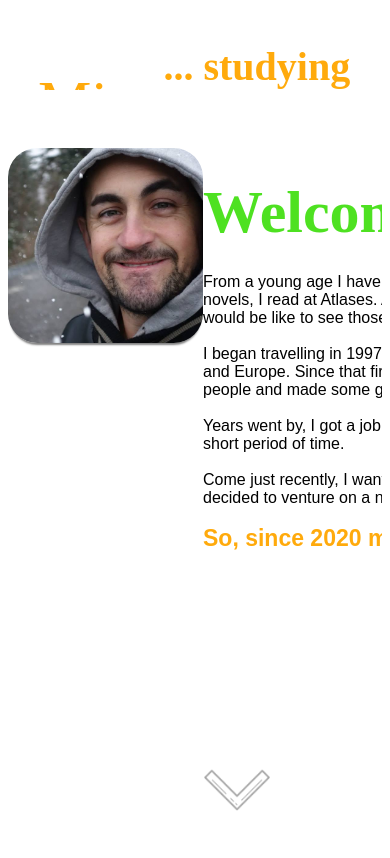
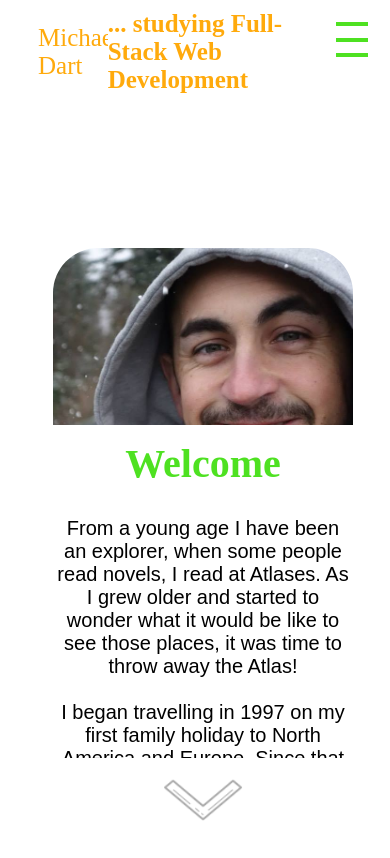
Before and after one commit to mdart86/Portfolio_React, a React (Create React App) app: page / in a window 390 px wide. Built offline with nearby package versions, Linux system fonts and the light colour scheme; a web font is replaced by a local one.

Commit message:
styling updates for navbar and intro to fit mobile devices

```diff
--- a/src/styling/intro.scss
+++ b/src/styling/intro.scss
@@ -1,10 +1,23 @@
+@import "./universal.scss";
+
 .intro{
     display: flex;
     height: 90vh;
+    margin-top: 100px;
+
+    @include mobile {
+        flex-direction: column;
+        align-items: center;
+    }
 
     .left-intro {
         flex: 0.5;
         overflow: hidden;
+
+        @include mobile {
+            flex-direction: column;
+        }
+
 
         .image-container{
             margin-top: 50px;
@@ -15,6 +28,13 @@
             justify-content: center;
             float: left;
 
+
+            @include mobile {
+                align-items: flex-start;
+                margin-top: 150px;
+                padding-bottom: 10px;
+            }
+
             img {
                 display: flex;
                 align-items: center;
@@ -22,6 +42,11 @@
                 height: 30%;
                 border-radius: 15%;
                 box-shadow: 0 4px 2px -2px gray;
+
+                @include mobile {
+                    width: 300px;
+                    height: auto;
+                }
             }
         }
     }
@@ -31,19 +56,40 @@
         flex: 0.5;
         position: relative;
 
+        @include mobile {
+            margin-top: 5px;
+        }
+
         h1 {
             font-family: 'Chango';
             color:  rgba(52, 221, 0, 0.87);
             font-size: 60px;
             margin: 10px 0;
+
+            @include mobile {
+                font-size: 2.5rem;
+                text-align: center;
+            }
         }
 
         .intro-div {
             flex: inherit;
 
+            @include mobile {
+                padding-left: 0;
+                align-items: center;
+                margin-top: 10px;
+            }
+
             p {
                 width: 500px;
                 font-family: 'Andika New Basic', sans-serif;
+
+                @include mobile {
+                    width: 300px;
+                    text-align: center;
+                    font-size: 20px;
+                }
 
                 .intro-last-line {
                     font-size: 23px;
@@ -64,11 +110,23 @@
                 left: 50%;
                 animation: textBlink 4s infinite;
 
+                @include mobile {
+                    position: relative;
+                    bottom: 20px;
+                    left: 0;
+                }
+
                 @keyframes textBlink {
                     100%{
                     opacity: 0;
                     }
                 }
             }
+
+            @include mobile {
+                width: 100px;
+                justify-content: center;
+                margin-top: 10px;
+            }
     }
 }
--- a/src/styling/menu.scss
+++ b/src/styling/menu.scss
@@ -1,3 +1,5 @@
+@import "./universal.scss";
+
 .menu {
     width: 300px;
     height: 100vh;
@@ -15,7 +17,6 @@
 
     &.active{
         right: 0;
-
     }
 
     ul{
--- a/src/styling/navbar.scss
+++ b/src/styling/navbar.scss
@@ -1,4 +1,5 @@
-// Nav Bar Styling - START
+@import "./universal.scss";
+
 .nav-bar {
     width: 100%;
     height: 90px;
@@ -7,6 +8,10 @@
     z-index: 3;
     transition: all 1s ease;
     overflow: hidden;
+
+    @include mobile {
+        height: 120px;
+    }
 
     .inner-nav-bar{
         padding: 10px 30px;
@@ -25,12 +30,28 @@
                 text-decoration: none;
                 color: rgb(255, 170, 12);
                 margin-right: 40px;
+
+                @include mobile {
+                    margin: 0;
+                    padding: 0px;
+                    font-size: 25px;
+                    flex-direction: column;
+                    flex-flow: wrap;
+                }
             }
 
             h2 {
                 font-size: 40px;
                 font-family: 'Gayathri';
                 color: rgb(255, 170, 12);
+
+                @include mobile {
+                    margin: 0;
+                    padding: 0px;
+                    font-size: 25px;
+                    flex-direction: column;
+                    flex-flow: wrap;
+                }
             }
         }
 
--- a/src/styling/universal.scss
+++ b/src/styling/universal.scss
@@ -1,4 +1,3 @@
-
 $width: 768px;
 
 @mixin mobile {
```
